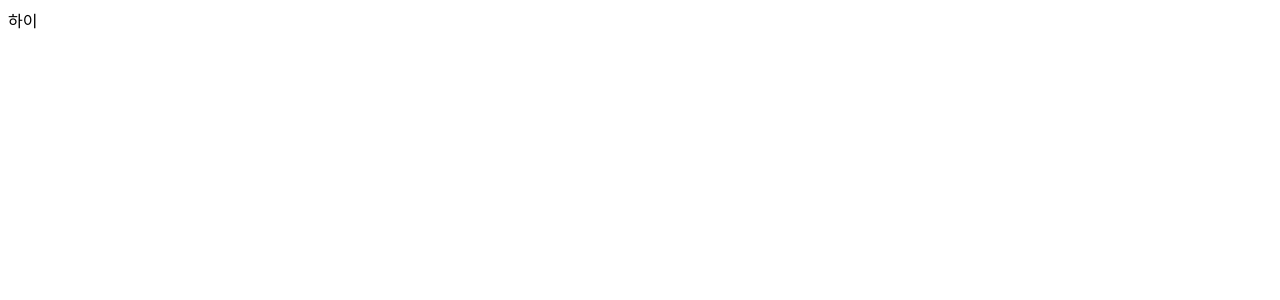
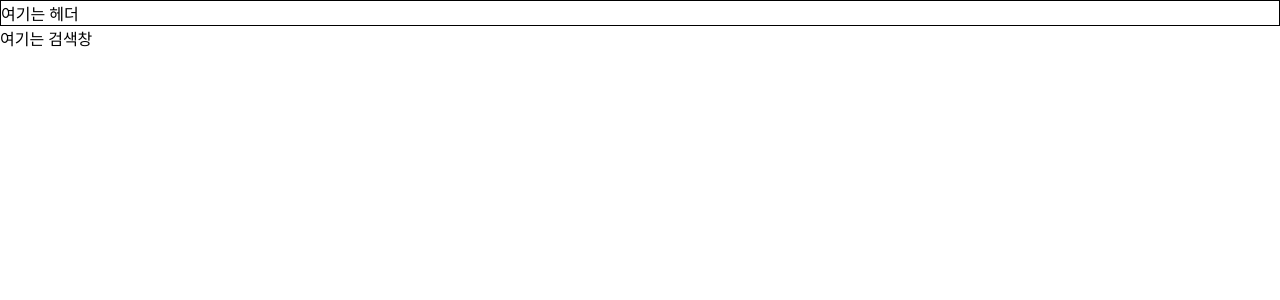
Before and after one commit to ssadagame/client, a React (Create React App) app: page / in a window 1280 px wide. Shown: the top 300 px of the page. Built offline with nearby package versions, Linux system fonts and the light colour scheme.

Commit message:
Header 기초 작업

```diff
--- a/package.json
+++ b/package.json
@@ -18,6 +18,7 @@
     "react-router-dom": "^6.6.1",
     "react-scripts": "5.0.1",
     "recoil": "^0.7.6",
+    "styled-components": "^5.3.9",
     "typescript": "^4.9.4",
     "web-vitals": "^2.1.4"
   },
--- a/src/App.tsx
+++ b/src/App.tsx
@@ -1,5 +1,13 @@
+import GlobalStyle from './components/Global/GlobalStyled';
+import Router from './Router';
+
 function App() {
-  return <div>하이</div>;
+  return (
+    <>
+      <GlobalStyle />
+      <Router />
+    </>
+  );
 }
 
 export default App;
--- /dev/null
+++ b/src/Router.tsx
@@ -0,0 +1,13 @@
+import { BrowserRouter, Routes, Route } from 'react-router-dom';
+import Home from './page/Home';
+
+const Router = () => {
+  return (
+    <BrowserRouter>
+      <Routes>
+        <Route path="/" element={<Home />} />
+      </Routes>
+    </BrowserRouter>
+  );
+};
+export default Router;
--- /dev/null
+++ b/src/components/Global/GlobalStyled.ts
@@ -0,0 +1,27 @@
+import { createGlobalStyle } from 'styled-components';
+//import reset from 'styled-reset';
+
+const GlobalStyle = createGlobalStyle`
+    * {
+        box-sizing: border-box;
+    }
+    a {
+        all: unset;
+    }
+    body{
+        //-ms-overflow-style: none;
+        margin:0px;
+        width:100%;
+        /* min-width: 400px;
+        height: 100vh;
+        display: flex;
+        justify-content: center;
+        align-items: center;
+        background-color: rgb(248,248,250); */
+    }
+    /* ::-webkit-scrollbar {
+        display: none;
+    } */
+`;
+
+export default GlobalStyle;
--- /dev/null
+++ b/src/components/Header.tsx
@@ -0,0 +1,12 @@
+import styled from 'styled-components';
+
+const Back = styled.main`
+  width: 100%;
+  border: 1px solid;
+`;
+
+const Header = () => {
+  return <Back>여기는 헤더</Back>;
+};
+
+export default Header;
--- /dev/null
+++ b/src/components/SearchBox.tsx
@@ -0,0 +1,6 @@
+import styled from 'styled-components';
+
+const SearchBox = () => {
+  return <div>여기는 검색창</div>;
+};
+export default SearchBox;
--- a/src/page/Home.tsx
+++ b/src/page/Home.tsx
@@ -1,5 +1,12 @@
+import Header from '../components/Header';
+import SearchBox from '../components/SearchBox';
 const Home = () => {
-  return <div>Home</div>;
+  return (
+    <div>
+      <Header></Header>
+      <SearchBox></SearchBox>
+    </div>
+  );
 };
 
 export default Home;
```
Also changed, not shown: 1 other file (tests, documents, lock files or other folders).
